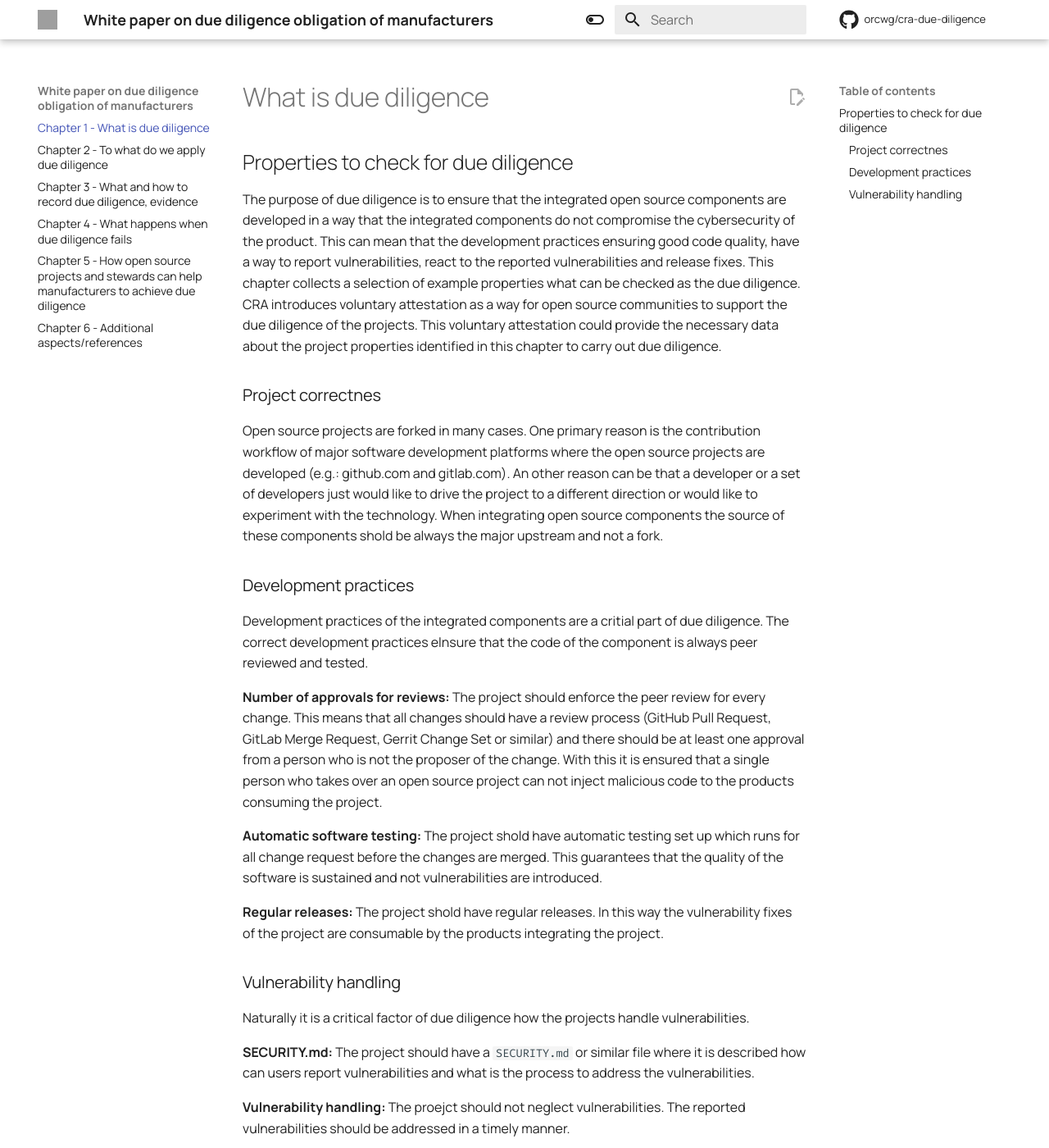
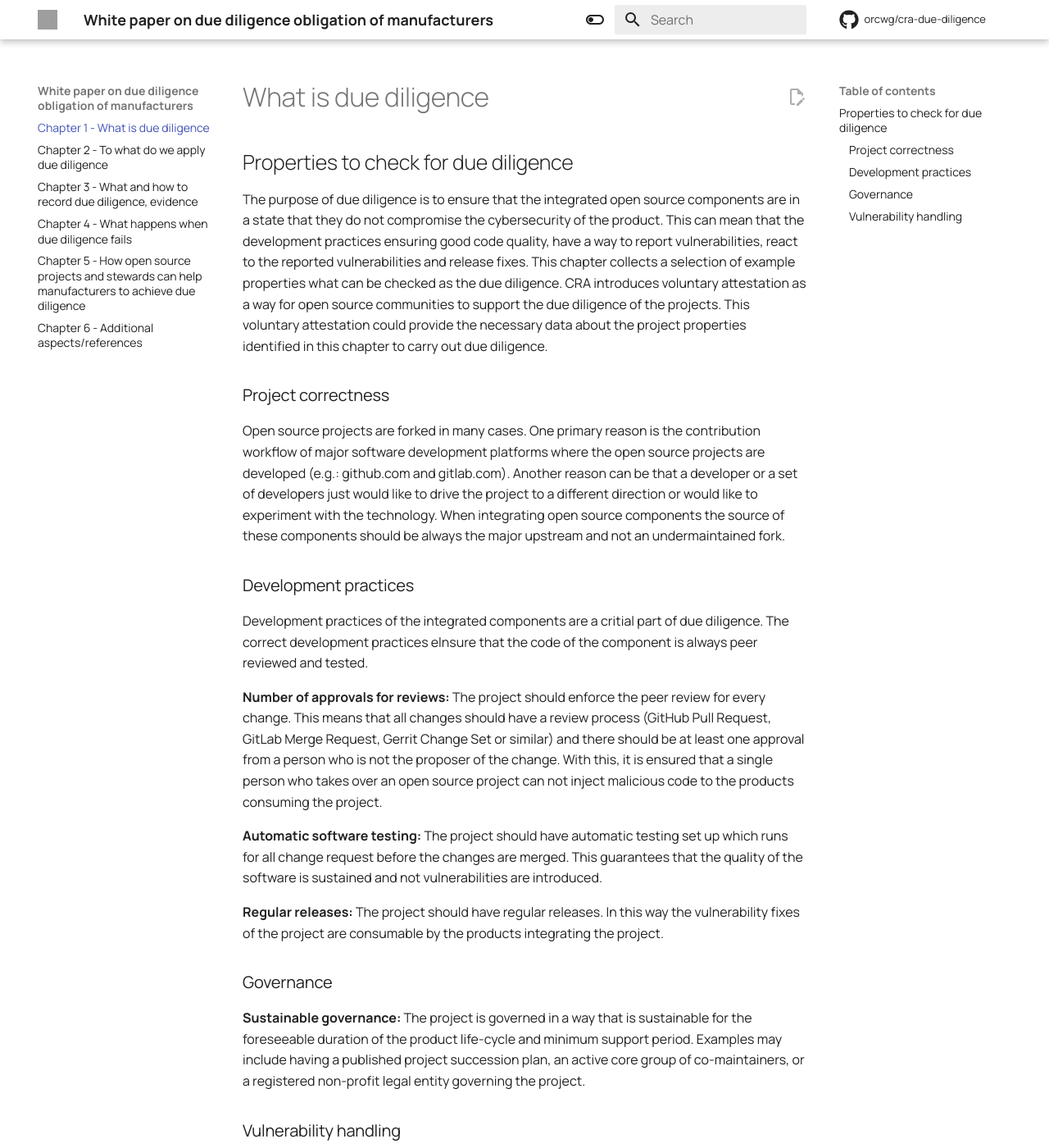
Before and after one commit to orcwg/cra-due-diligence, an MkDocs documentation site: the page built from content/01.md, in a window 1280 px wide and 1400 px high. Shown: the whole window at 82% size. Built offline with MkDocs 1.6.1 and Material for MkDocs 9.7.7, drawn with Linux system fonts in a browser that asks for light colours; comment, search, counter and statistics services are not loaded; the version menu is left out; grey boxes are pictures that could not be loaded.

Commit message:
Fixes based on review comments
Signed-off-by: Gergely Csatari <gergely.csatari@nokia.com>

```diff
--- a/content/01.md
+++ b/content/01.md
@@ -2,8 +2,8 @@
 
 ## Properties to check for due diligence
 
-The purpose of due diligence is to ensure that the integrated open source components are developed
-in a way that the integrated components do not compromise the cybersecurity of the product.
+The purpose of due diligence is to ensure that the integrated open source components are in a state that they do not
+compromise the cybersecurity of the product.
 This can mean that the development practices ensuring good code quality, have a way to report
 vulnerabilities, react to the reported vulnerabilities and release fixes.
 This chapter collects a selection of example properties what can be checked as the due diligence.
@@ -11,14 +11,14 @@ CRA introduces voluntary attestation as a way for open source communities to sup
 diligence of the projects. This voluntary attestation could provide the necessary data about the
 project properties identified in this chapter to carry out due diligence.
 
-### Project correctnes
+### Project correctness
 
 Open source projects are forked in many cases. One primary reason is the contribution workflow of
 major software development platforms where the open source projects are developed (e.g.: github.com
-and gitlab.com). An other reason can be that a developer or a set of developers just would like to
+and gitlab.com). Another reason can be that a developer or a set of developers just would like to
 drive the project to a different direction or would like to experiment with the technology. When
-integrating open source components the source of these components shold be always the major upstream
-and not a fork.
+integrating open source components the source of these components should be always the major upstream
+and not an undermaintained fork.
 
 ### Development practices
 
@@ -28,15 +28,21 @@ development practices elnsure that the code of the component is always peer revi
 **Number of approvals for reviews:** The project should enforce the peer review for every change. This
 means that all changes should have a review process (GitHub Pull Request, GitLab Merge Request, Gerrit
 Change Set or similar) and there should be at least one approval from a person who is not the
-proposer of the change. With this it is ensured that a single person who takes over an open
+proposer of the change. With this, it is ensured that a single person who takes over an open
 source project can not inject malicious code to the products consuming the project.
 
-**Automatic software testing:** The project shold have automatic testing set up which runs for all
+**Automatic software testing:** The project should have automatic testing set up which runs for all
 change request before the changes are merged. This guarantees that the quality of the software is
 sustained and not vulnerabilities are introduced.
 
-**Regular releases:** The project shold have regular releases. In this way the vulnerability fixes of
+**Regular releases:** The project should have regular releases. In this way the vulnerability fixes of
 the project are consumable by the products integrating the project.
+
+### Governance
+
+**Sustainable governance:** The project is governed in a way that is sustainable for the foreseeable duration of the
+product life-cycle and minimum support period. Examples may include having a published project succession plan, an
+active core group of co-maintainers, or a registered non-profit legal entity governing the project.
 
 ### Vulnerability handling
 
```
